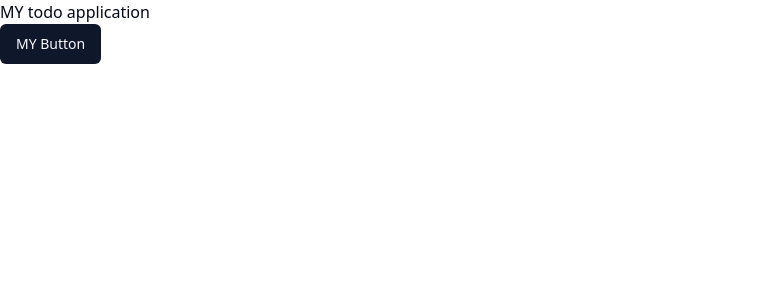
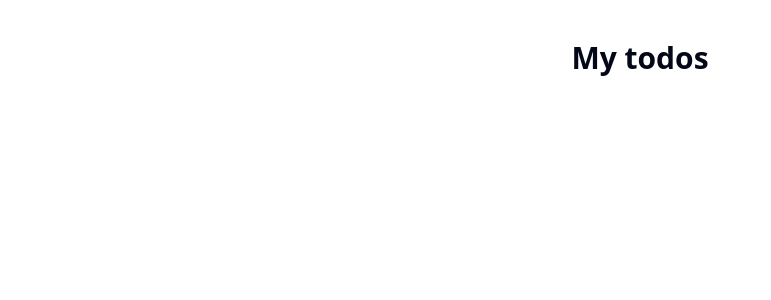
Before and after one commit to SifatNiloy/todo-app, a React (Vite) app: page / in a window 1280 px wide. Shown: the top 300 px of the page, without its empty margins (0-771 px from the left). Built offline with nearby package versions, Linux system fonts and the light colour scheme.

Commit message:
todo container created

```diff
--- a/src/App.tsx
+++ b/src/App.tsx
@@ -1,11 +1,10 @@
-import { Button } from "./components/ui/button"
+import Todo from "./pages/Todo"
 
 function App() {
 
   return (
     <>
-      <h1>MY todo application</h1>
-      <Button>MY Button</Button>
+      <Todo/>
     </>
   )
 }
--- /dev/null
+++ b/src/components/todo/TodoCard.tsx
@@ -0,0 +1,9 @@
+const TodoCard = () => {
+    return (
+        <div>
+            <h1></h1>
+        </div>
+    );
+};
+
+export default TodoCard;
--- /dev/null
+++ b/src/components/todo/TodoContainer.tsx
@@ -0,0 +1,9 @@
+const TodoContainer = () => {
+    return (
+        <div>
+
+        </div>
+    );
+};
+
+export default TodoContainer;
--- /dev/null
+++ b/src/components/ui/container.tsx
@@ -0,0 +1,14 @@
+import { ReactNode } from "react";
+
+type TContainerProps = {
+    children: ReactNode;
+}
+const Container = ({children}: TContainerProps) => {
+    return (
+        <div className="h-screen w-full max-w-7xl mx-auto ">
+            {children}
+        </div>
+    );
+};
+
+export default Container;
--- /dev/null
+++ b/src/pages/Todo.tsx
@@ -0,0 +1,13 @@
+import TodoContainer from "../components/todo/TodoContainer";
+import Container from "../components/ui/container";
+
+const Todo = () => {
+    return (
+        <Container>
+            <h1 className="text-center text-3xl font-semibold my-10">My todos</h1>
+            <TodoContainer/>
+        </Container>
+    );
+};
+
+export default Todo;
```
Also changed, not shown: .eslintrc.cjs.
